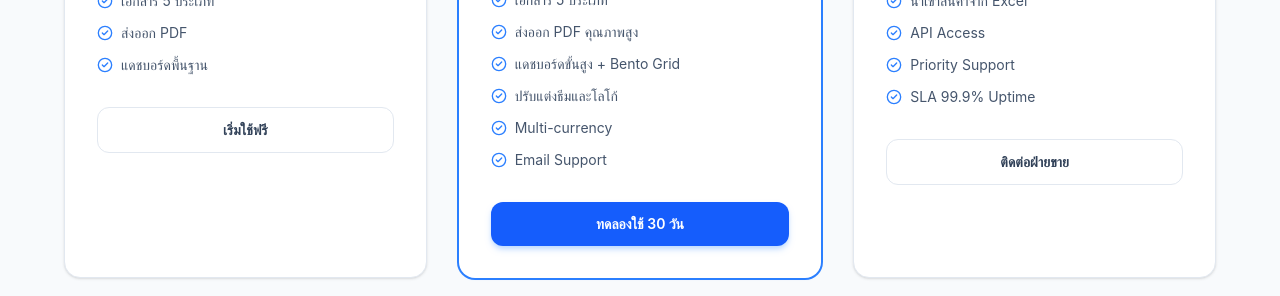
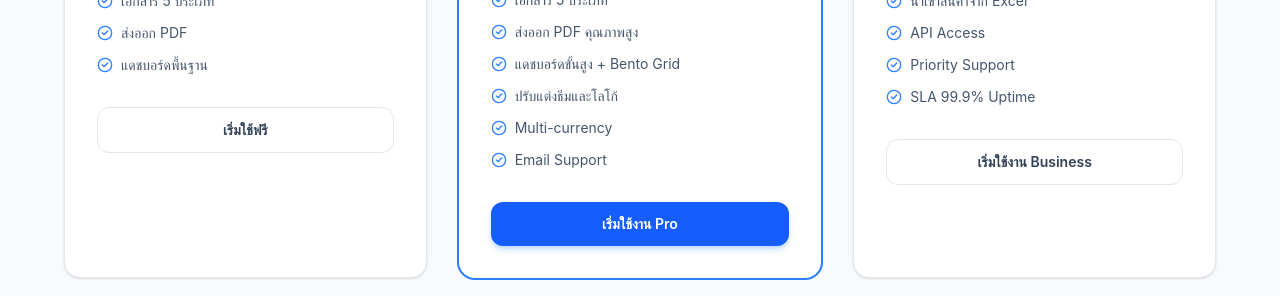
Before and after one commit to madebyjame/BillBlock, a React (Vite) app: page / in a window 1280 px wide. Shown: the part 2240-2536 px from the top of the page. Built offline with nearby package versions, Linux system fonts and the light colour scheme; no server answers.

Commit message:
fix: remove misleading trial/contact CTA text on landing page pricing

```diff
--- a/src/pages/LandingPage.tsx
+++ b/src/pages/LandingPage.tsx
@@ -106,7 +106,7 @@ const PLANS = [
       'Multi-currency',
       'Email Support',
     ],
-    cta: 'ทดลองใช้ 30 วัน',
+    cta: 'เริ่มใช้งาน Pro',
     highlight: true,
   },
   {
@@ -125,7 +125,7 @@ const PLANS = [
       'Priority Support',
       'SLA 99.9% Uptime',
     ],
-    cta: 'ติดต่อฝ่ายขาย',
+    cta: 'เริ่มใช้งาน Business',
     highlight: false,
   },
 ]
```
